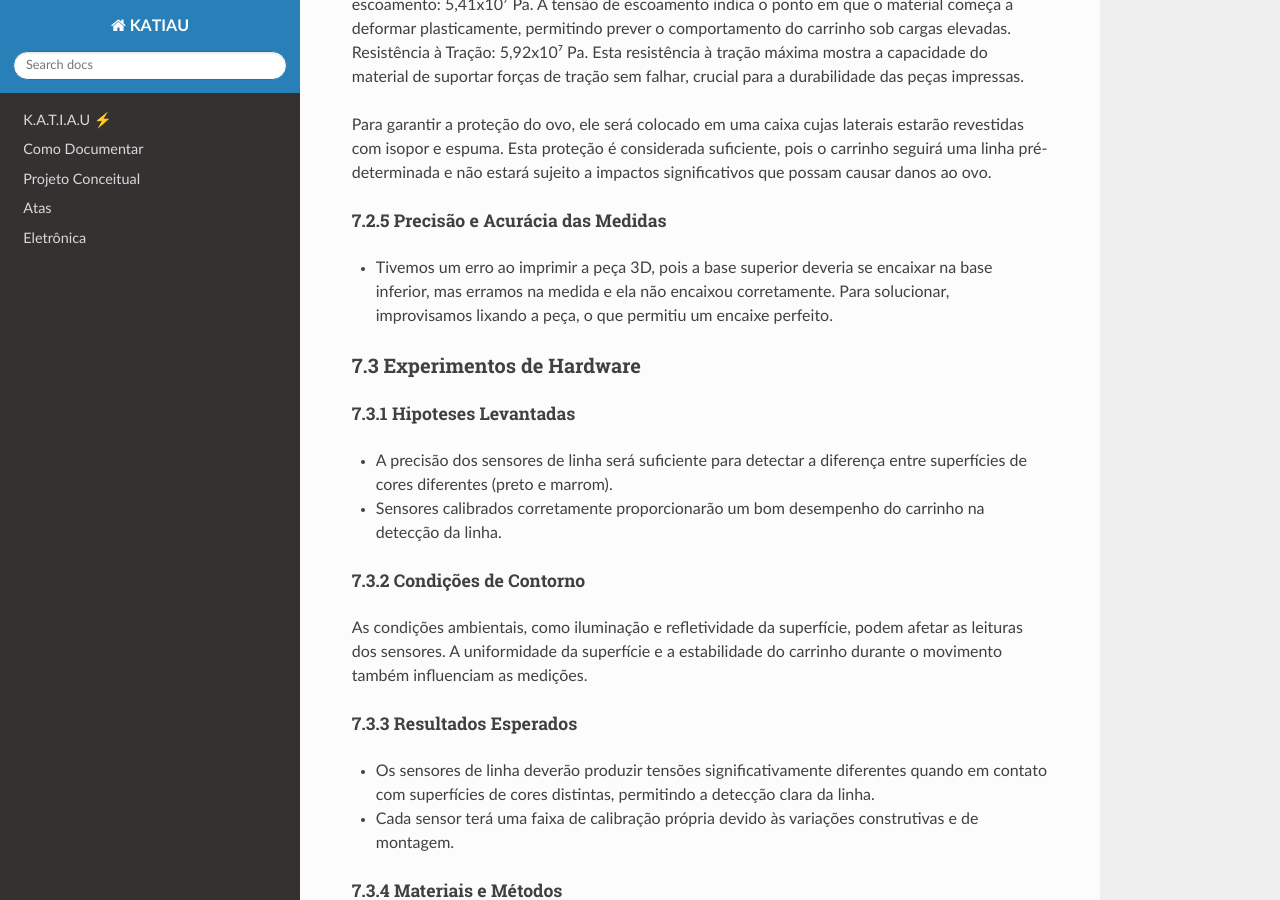
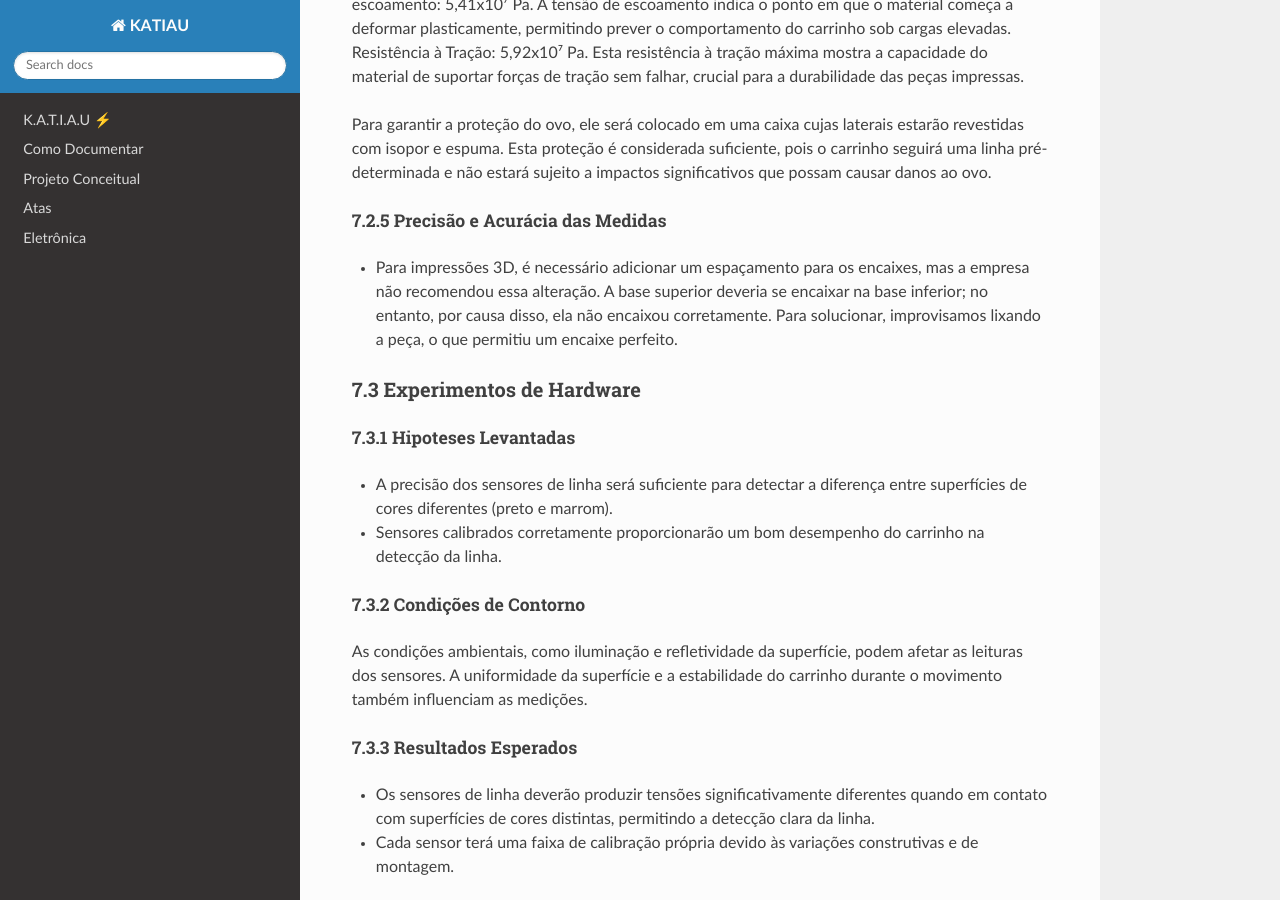
Before and after one commit to PI1-2024-1/PI1-KATIAU-docs, an MkDocs documentation site: the page built from docs/Documentacao/7_Resultados Experimentais.md, in a window 1280 px wide and 900 px high, scrolled down 1681 px. Built offline with MkDocs 1.6.1, drawn with Linux system fonts in a browser that asks for light colours; nearby versions of some CDN libraries.

Commit message:
Update 7_Resultados Experimentais.md

```diff
--- a/docs/Documentacao/7_Resultados Experimentais.md
+++ b/docs/Documentacao/7_Resultados Experimentais.md
@@ -48,7 +48,7 @@ Resistência à Tração: 5,92x10⁷ Pa. Esta resistência à tração máxima m
 Para garantir a proteção do ovo, ele será colocado em uma caixa cujas laterais estarão revestidas com isopor e espuma. Esta proteção é considerada suficiente, pois o carrinho seguirá uma linha pré-determinada e não estará sujeito a impactos significativos que possam causar danos ao ovo.
 
 ##### 7.2.5 Precisão e Acurácia das Medidas
-- Tivemos um erro ao imprimir a peça 3D, pois a base superior deveria se encaixar na base inferior, mas erramos na medida e ela não encaixou corretamente. Para solucionar, improvisamos lixando a peça, o que permitiu um encaixe perfeito.
+- Para impressões 3D, é necessário adicionar um espaçamento para os encaixes, mas a empresa não recomendou essa alteração. A base superior deveria se encaixar na base inferior; no entanto, por causa disso, ela não encaixou corretamente. Para solucionar, improvisamos lixando a peça, o que permitiu um encaixe perfeito.
 
 ### 7.3 Experimentos de Hardware
 
```
